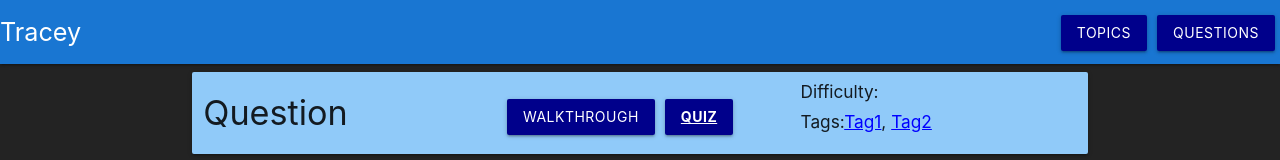
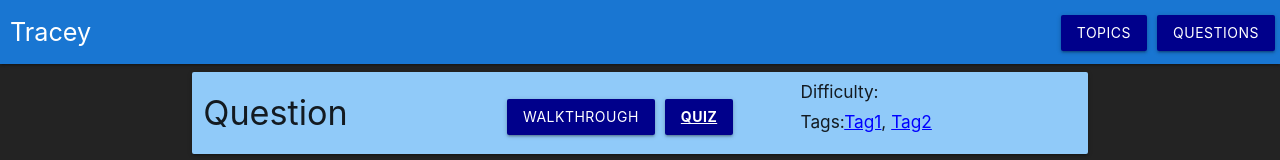
Before and after one commit to 3rsw/tracey, a React (Vite) app in the folder frontend/: page /question/1/quiz in a window 1280 px wide. Shown: the top 160 px of the page. Built offline with nearby package versions, Linux system fonts and the light colour scheme; no server answers.

Commit message:
Minor styling fixes

```diff
--- a/frontend/src/components/NavBar.jsx
+++ b/frontend/src/components/NavBar.jsx
@@ -6,7 +6,7 @@ const NavBar = () => {
     return (
         <nav>
             <div className="nav-wrapper blue darken-2">
-                <Link to="/" className="left flow-text">Tracey</Link>
+                <Link to="/" className="left flow-text" style={{paddingLeft: '10px'}}>Tracey</Link>
                 <ul className="right">
                     <li>
                         <Link to="/topics" className={`btn ${location.pathname === '/topics' ? 'selected' : 'unselected'}`}>
--- a/frontend/src/components/QuizLine.jsx
+++ b/frontend/src/components/QuizLine.jsx
@@ -15,7 +15,7 @@ const QuizLine = ({ line, index, isCurrentLine, isHovered, isClicked, boxes, pre
       backgroundColor = 'lightgreen';
       color = 'green';
     } else if (prevClickedLine === index + 1) {
-      backgroundColor = 'orange';
+      backgroundColor = '#FFB6B6';
     }
   }
 
```
